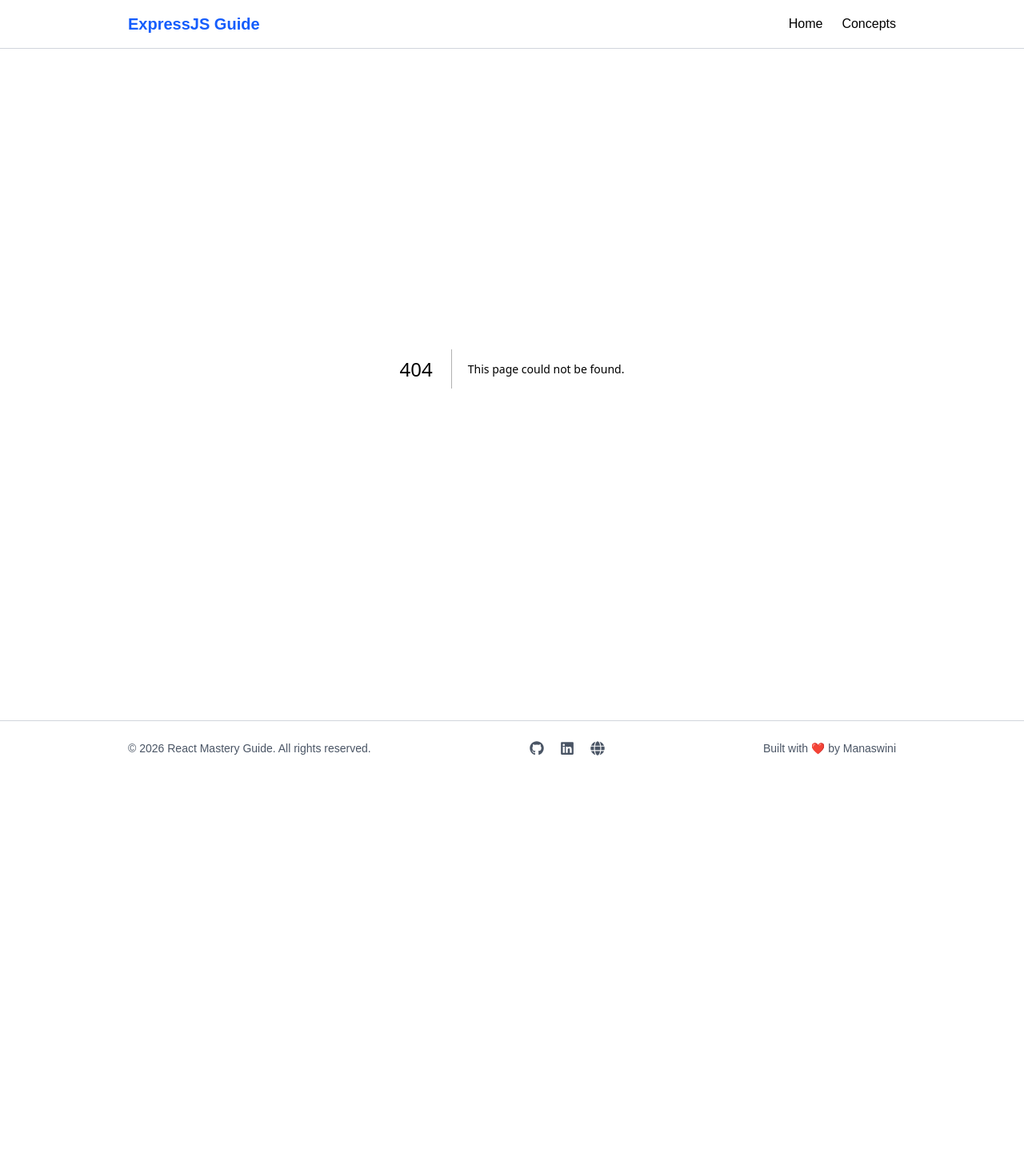
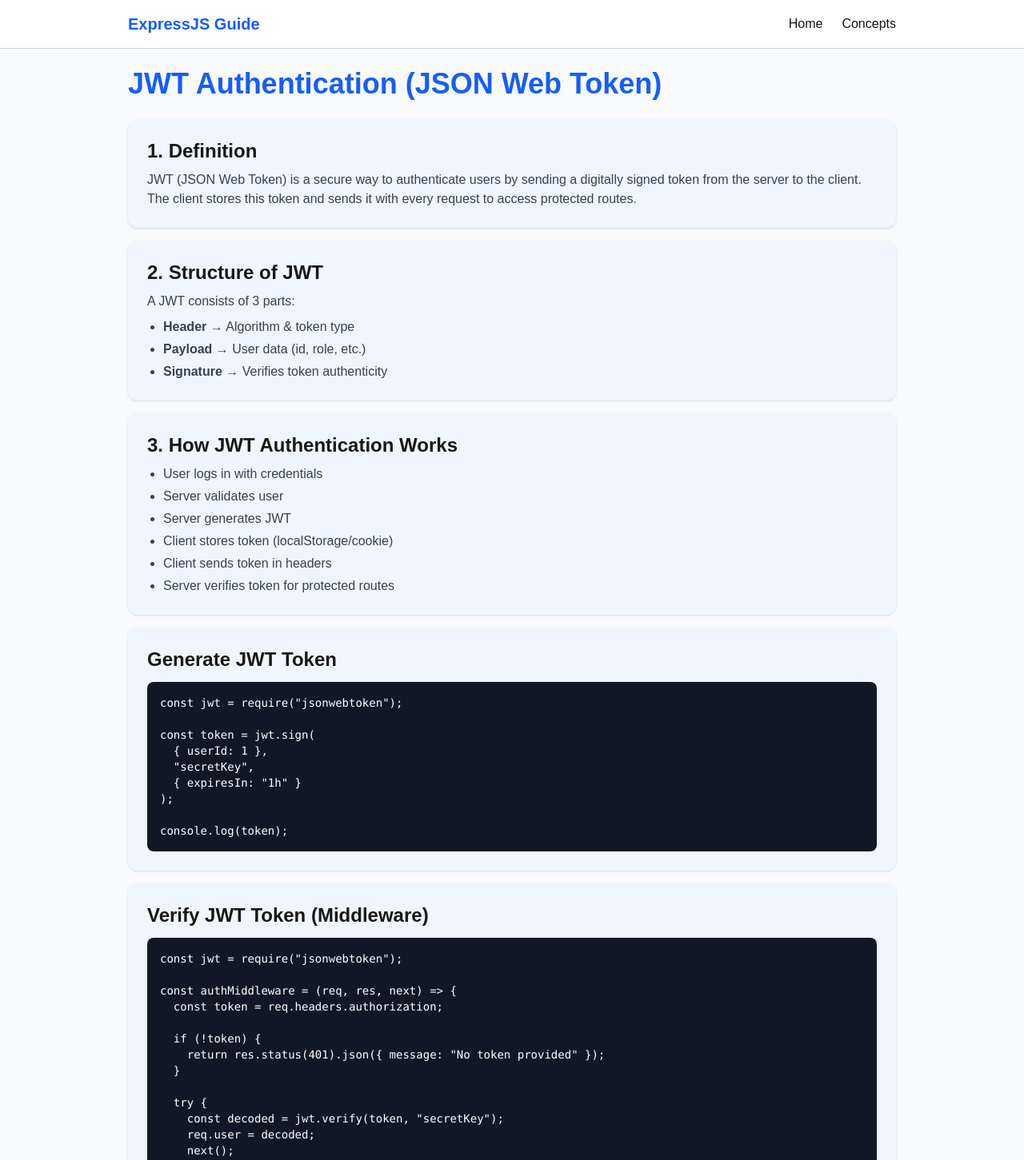
Before and after one commit to Monisasmal/ExpressJS-Concept, a Next.js app: page /concepts/JWTAuthentication in a window 1280 px wide. Before the commit this address had no page. Shown: the top 1451 px of the page at 80% size. Before the commit the page ends 970 px from the top, so only its background shows below. Built offline with nearby package versions, Linux system fonts and the light colour scheme.

Commit message:
update concept

```diff
--- /dev/null
+++ b/src/app/concepts/JWTAuthentication/page.tsx
@@ -0,0 +1,160 @@
+export default function JWTAuthentication() {
+  return (
+    <div className="bg-gray-50 min-h-screen">
+
+      {/* Container */}
+      <div className="w-full max-w-5xl mx-auto px-4 sm:px-6 lg:px-8 py-6">
+
+        {/* Header */}
+        <h1 className="text-2xl sm:text-3xl md:text-4xl font-bold text-blue-600 mb-6">
+          JWT Authentication (JSON Web Token)
+        </h1>
+
+        {/* Card Wrapper */}
+        <div className="space-y-4">
+
+          {/* Definition */}
+          <section className="bg-blue-50 shadow-sm rounded-xl p-4 sm:p-6">
+            <h2 className="text-lg sm:text-xl md:text-2xl font-semibold mb-2">
+              1. Definition
+            </h2>
+            <p className="text-sm sm:text-base text-gray-700">
+              JWT (JSON Web Token) is a secure way to authenticate users by
+              sending a digitally signed token from the server to the client.
+              The client stores this token and sends it with every request
+              to access protected routes.
+            </p>
+          </section>
+
+          {/* Structure */}
+          <section className="bg-blue-50 shadow-sm rounded-xl p-4 sm:p-6">
+            <h2 className="text-lg sm:text-xl md:text-2xl font-semibold mb-2">
+              2. Structure of JWT
+            </h2>
+            <p className="text-sm sm:text-base text-gray-700 mb-2">
+              A JWT consists of 3 parts:
+            </p>
+            <ul className="list-disc ml-5 text-sm sm:text-base text-gray-700 space-y-1">
+              <li><b>Header</b> → Algorithm & token type</li>
+              <li><b>Payload</b> → User data (id, role, etc.)</li>
+              <li><b>Signature</b> → Verifies token authenticity</li>
+            </ul>
+          </section>
+
+          {/* How */}
+          <section className="bg-blue-50 shadow-sm rounded-xl p-4 sm:p-6">
+            <h2 className="text-lg sm:text-xl md:text-2xl font-semibold mb-2">
+              3. How JWT Authentication Works
+            </h2>
+            <ul className="list-disc ml-5 text-sm sm:text-base text-gray-700 space-y-1">
+              <li>User logs in with credentials</li>
+              <li>Server validates user</li>
+              <li>Server generates JWT</li>
+              <li>Client stores token (localStorage/cookie)</li>
+              <li>Client sends token in headers</li>
+              <li>Server verifies token for protected routes</li>
+            </ul>
+          </section>
+
+          {/* Code - Generate Token */}
+          <section className="bg-blue-50 shadow-sm rounded-xl p-4 sm:p-6">
+            <h2 className="text-lg sm:text-xl md:text-2xl font-semibold mb-3">
+              Generate JWT Token
+            </h2>
+
+            <pre className="bg-gray-900 text-white p-3 sm:p-4 rounded-lg overflow-x-auto text-xs sm:text-sm">
+{`const jwt = require("jsonwebtoken");
+
+const token = jwt.sign(
+  { userId: 1 },
+  "secretKey",
+  { expiresIn: "1h" }
+);
+
+console.log(token);`}
+            </pre>
+          </section>
+
+          {/* Code - Verify Token */}
+          <section className="bg-blue-50 shadow-sm rounded-xl p-4 sm:p-6">
+            <h2 className="text-lg sm:text-xl md:text-2xl font-semibold mb-3">
+              Verify JWT Token (Middleware)
+            </h2>
+
+            <pre className="bg-gray-900 text-white p-3 sm:p-4 rounded-lg overflow-x-auto text-xs sm:text-sm">
+{`const jwt = require("jsonwebtoken");
+
+const authMiddleware = (req, res, next) => {
+  const token = req.headers.authorization;
+
+  if (!token) {
+    return res.status(401).json({ message: "No token provided" });
+  }
+
+  try {
+    const decoded = jwt.verify(token, "secretKey");
+    req.user = decoded;
+    next();
+  } catch (err) {
+    res.status(401).json({ message: "Invalid token" });
+  }
+};`}
+            </pre>
+          </section>
+
+          {/* Example */}
+          <section className="bg-blue-50 shadow-sm rounded-xl p-4 sm:p-6">
+            <h2 className="text-lg sm:text-xl md:text-2xl font-semibold mb-3">
+              Protect Routes Example
+            </h2>
+
+            <pre className="bg-gray-900 text-white p-3 sm:p-4 rounded-lg overflow-x-auto text-xs sm:text-sm">
+{`app.get("/dashboard", authMiddleware, (req, res) => {
+  res.send("Welcome to dashboard");
+});`}
+            </pre>
+          </section>
+
+          {/* Advantages */}
+          <section className="bg-blue-50 shadow-sm rounded-xl p-4 sm:p-6">
+            <h2 className="text-lg sm:text-xl md:text-2xl font-semibold mb-2">
+              6. Advantages
+            </h2>
+            <ul className="list-disc ml-5 text-sm sm:text-base text-gray-700 space-y-1">
+              <li>Stateless authentication</li>
+              <li>No need to store sessions</li>
+              <li>Scalable for large applications</li>
+              <li>Secure with signature</li>
+            </ul>
+          </section>
+
+          {/* Disadvantages */}
+          <section className="bg-blue-50 shadow-sm rounded-xl p-4 sm:p-6">
+            <h2 className="text-lg sm:text-xl md:text-2xl font-semibold mb-2">
+              7. Disadvantages
+            </h2>
+            <ul className="list-disc ml-5 text-sm sm:text-base text-gray-700 space-y-1">
+              <li>Token size is larger than session ID</li>
+              <li>Cannot be easily revoked</li>
+              <li>Security risk if stored improperly</li>
+            </ul>
+          </section>
+
+          {/* Interview */}
+          <section className="bg-blue-50 shadow-sm rounded-xl p-4 sm:p-6">
+            <h2 className="text-lg sm:text-xl md:text-2xl font-semibold mb-2">
+              Interview Points
+            </h2>
+            <ul className="list-disc ml-5 text-sm sm:text-base text-gray-900 space-y-1">
+              <li>JWT has 3 parts: Header, Payload, Signature</li>
+              <li>Used for stateless authentication</li>
+              <li>Sent in Authorization header</li>
+              <li>Verified using secret key</li>
+            </ul>
+          </section>
+
+        </div>
+      </div>
+    </div>
+  );
+}
--- a/src/app/concepts/page.tsx
+++ b/src/app/concepts/page.tsx
@@ -23,6 +23,7 @@ const concept = [
      {name: "How to Handle Errors in Express.js", path:"/concepts/HandleErrors"},
      {name: "Global Error Handling Middleware in Express.js?", path:"/concepts/GlobalErrorHandling"},
      {name: "Custom Error Middleware in Express.js?", path:"/concepts/CustomErrorMiddleware"},
+     {name: "What is JWT Authentication?", path:"/concepts/JWTAuthentication"},
 ];
 
 export default function Concepts(){
```
